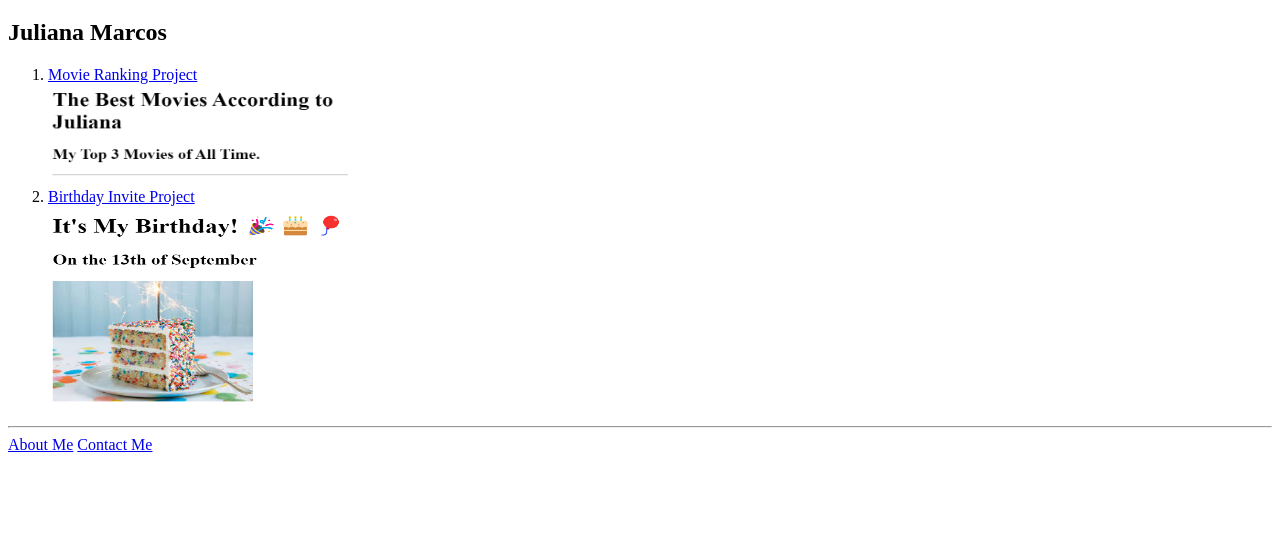
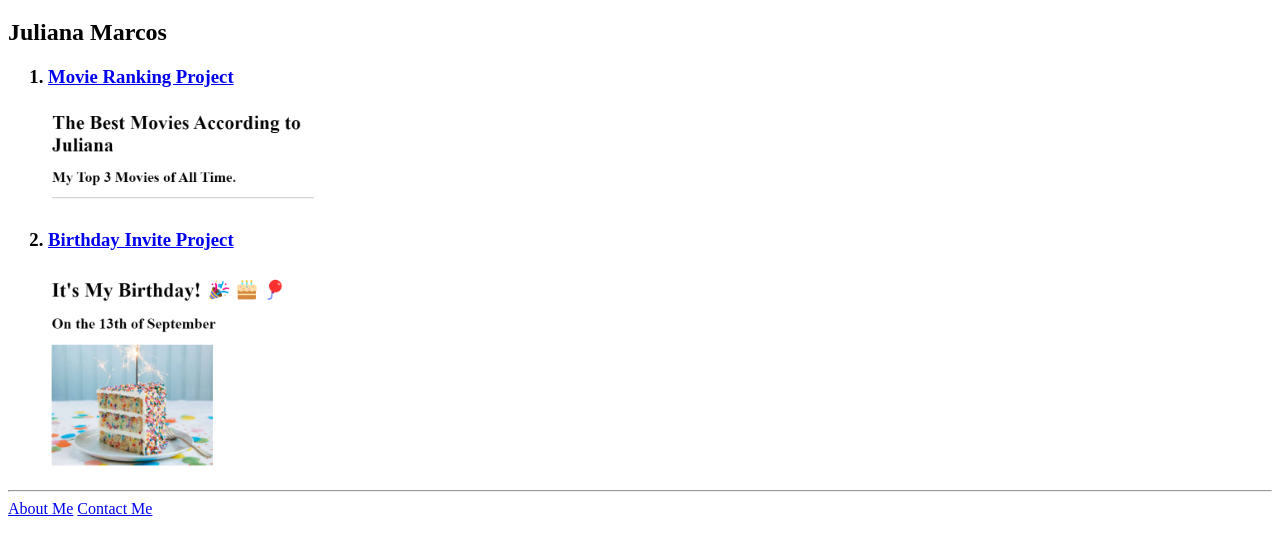
Before and after one commit to 1-mar-cos/html-portfolio, a plain HTML site: page index.html in a window 1280 px wide. Shown: the part 61-616 px from the top of the page. Drawn offline with Linux system fonts and the light colour scheme.

Commit message:
Update index.html

```diff
--- a/index.html
+++ b/index.html
@@ -10,13 +10,13 @@
     <h1>Welcome to My Portfolio!</h1>
         <h2>Juliana Marcos</h2>
     <ol>
-        <li><a href ="./public/movie-ranking.html"> Movie Ranking Project</a></li>
-            <img src="./assets/images/MovieSneak.png" width="300"
+        <h3><li><a href ="./public/movie-ranking.html"> Movie Ranking Project</a></li></h3>
+            <img src="./assets/images/MovieSneak.png"
             height="100" alt="movie list screenshot"></a></li>
 
 
-        <li><a href="./public/birthday-invite.html"> Birthday Invite Project</a></li>
-            <img src="./assets/images/Bdaysneak.png" width="300"
+        <h3><li><a href="./public/birthday-invite.html"> Birthday Invite Project</a></li></h3>
+            <img src="./assets/images/Bdaysneak.png"
             height="200" alt="cake screenshot"></a></li>
    </ol>
             <hr/>
```
